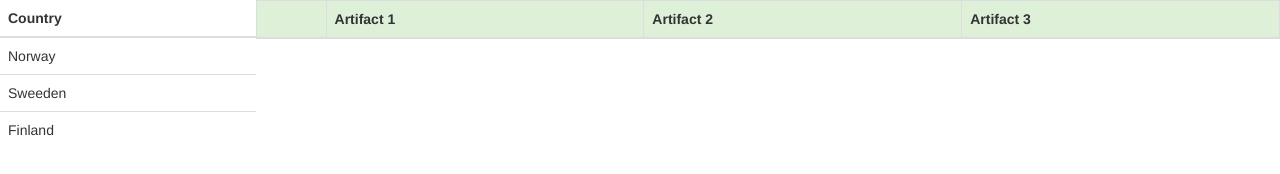
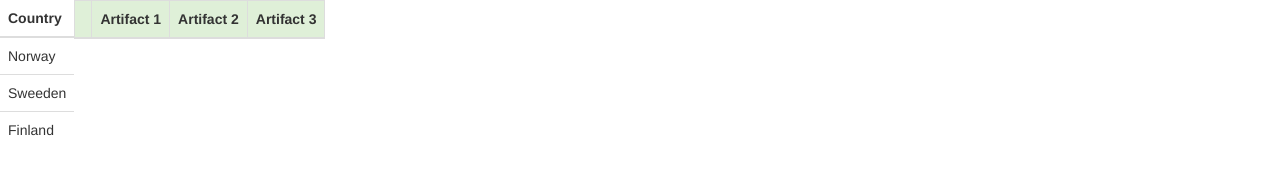
Before and after one commit to HenningKoller/PHEM, a plain HTML site: page app/form.html in a window 1280 px wide. Drawn offline with nearby package versions, Linux system fonts and the light colour scheme.

Commit message:
added scaling such that the items doesnt take up too much space...

```diff
--- a/app/form.html
+++ b/app/form.html
@@ -15,7 +15,7 @@
 
 <div id="wrapper" style="width: 100%">
 
-	<div ng-controller="myTestController" style="float:left; width: 20%">
+	<div ng-controller="myTestController" style="float:left; width: auto">
 		<table class="table table-hover">
 			<thead>
 				<th>Country</th>
@@ -28,7 +28,7 @@
 		</table>
 	</div>
 
-	<div id="tableThing" style="float:right; width: 80%">
+	<div id="tableThing" style="float:left; width: auto">
 		<div ng-controller="myTestController" id="item-table" class="table-responsive" ng-controller="values">
 			<table class="table table-striped table-bordered table-hover" cellspacing="0">
 				<thead>
```
